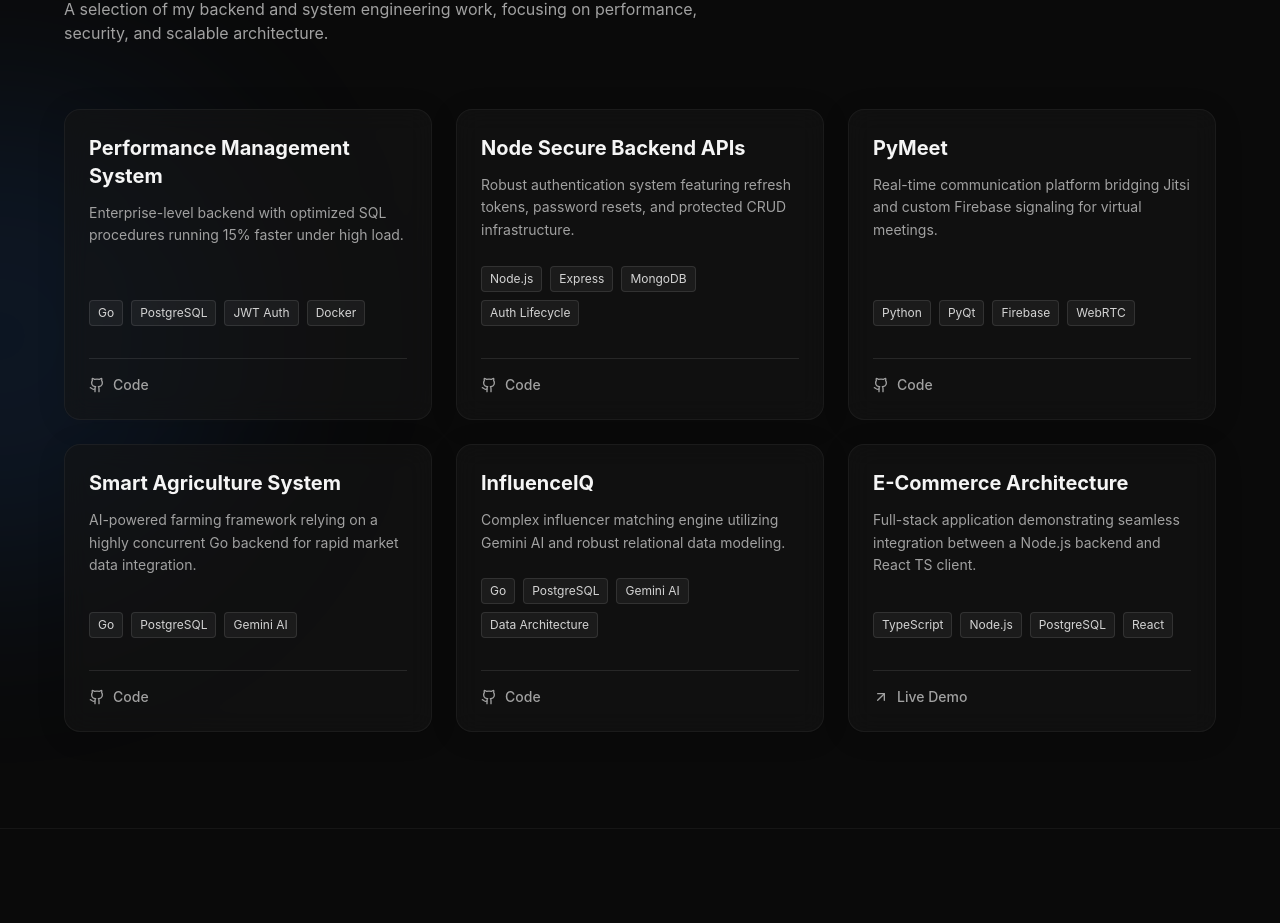
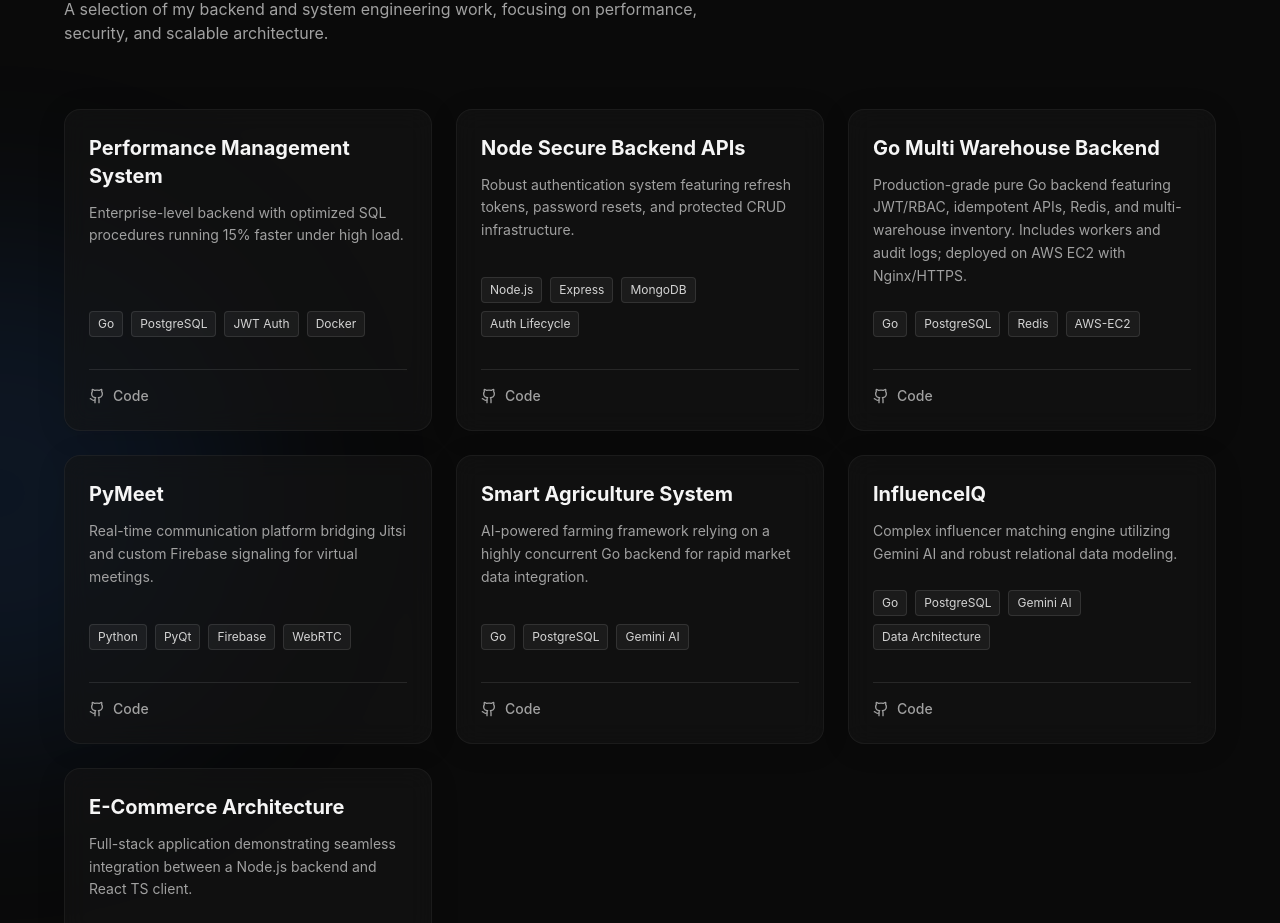
Before and after one commit to MRNaveed-stack/Portfolio, a React app: page / in a window 1280 px wide. Shown: the part 2716-3639 px from the top of the page. Built offline with nearby package versions, Linux system fonts and the light colour scheme; the HTML template or start-up script is replaced by a standard one.

Commit message:
Update Projects.tsx

```diff
--- a/src/components/Projects.tsx
+++ b/src/components/Projects.tsx
@@ -14,6 +14,13 @@ const projects = [
         description: "Robust authentication system featuring refresh tokens, password resets, and protected CRUD infrastructure.",
         stack: ["Node.js", "Express", "MongoDB", "Auth Lifecycle"],
         links: { github: "https://github.com/MRNaveed-stack/node-secure-backend-api" }
+    },
+      {
+        title: "Go Multi Warehouse Backend",
+        description: "Production-grade pure Go backend featuring JWT/RBAC, idempotent APIs, Redis, and multi-warehouse inventory. Includes workers and audit logs; deployed on AWS EC2 with Nginx/HTTPS.",
+        stack: ["Go", "PostgreSQL", "Redis", "AWS-EC2"],
+        links: { github: "https://github.com/MRNaveed-stack/go-multi-warehouse-backend" },
+
     },
     {
         title: "PyMeet",
```
